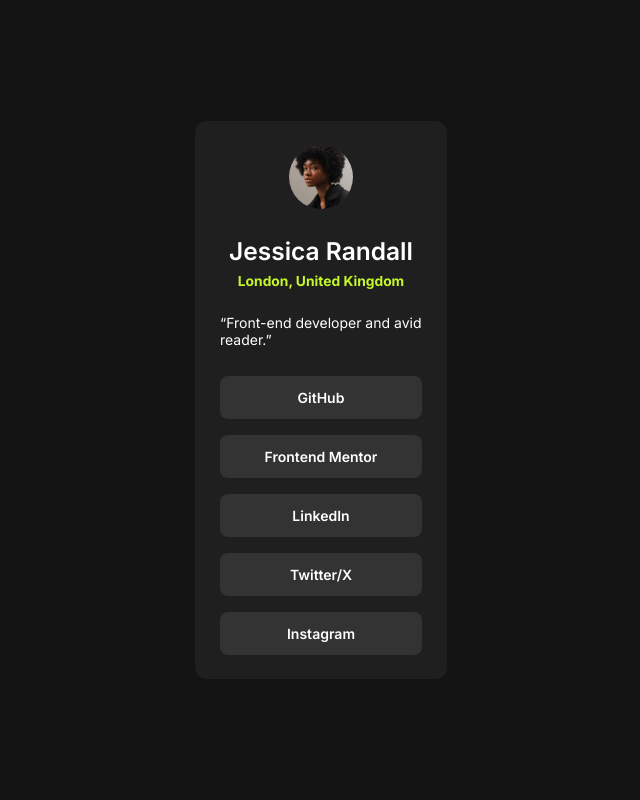
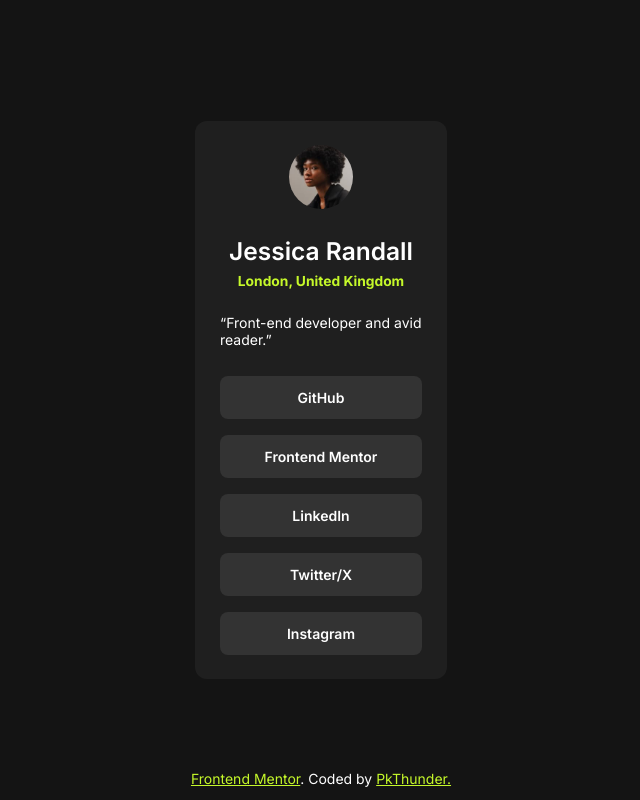
Before and after one commit to pkthunder87/social-links, a React (Vite) app: page / in a window 1280 px wide. Shown: the whole page, without its empty margins (319-959 px from the left). Built offline with nearby package versions, Linux system fonts and the light colour scheme.

Commit message:
Feat: Add Attribution

```diff
--- a/src/App.jsx
+++ b/src/App.jsx
@@ -1,14 +1,18 @@
 import AppLayout from "./components/AppLayout";
+import Attribution from "./components/Attribution";
 import Header from "./components/Header";
 import LinksBox from "./components/LinksBox";
 import "./sass/main.scss";
 
 function App() {
   return (
-    <AppLayout>
-      <Header />
-      <LinksBox />
-    </AppLayout>
+    <div>
+      <AppLayout>
+        <Header />
+        <LinksBox />
+      </AppLayout>
+      <Attribution />
+    </div>
   );
 }
 
--- /dev/null
+++ b/src/components/Attribution.jsx
@@ -0,0 +1,23 @@
+function Attribution() {
+  return (
+    <div className="attribution">
+      <a
+        target="_blank"
+        rel="noreferrer"
+        href="https://www.frontendmentor.io/challenges/social-links-profile-UG32l9m6dQ"
+      >
+        Frontend Mentor
+      </a>
+      . Coded by{" "}
+      <a
+        target="_blank"
+        rel="noreferrer"
+        href="https://github.com/pkthunder87/social-links"
+      >
+        PkThunder.
+      </a>
+    </div>
+  );
+}
+
+export default Attribution;
--- a/src/sass/_base.scss
+++ b/src/sass/_base.scss
@@ -74,14 +74,14 @@
   background-color: hsl(var(--color-grey-1000));
 }
 
-a:link,
-a:visited {
+.site-links:link,
+.site-links:visited {
   text-decoration: none;
   color: hsl(var(--color-white));
 }
 
-a:active,
-a:hover {
+.site-links:active,
+.site-links:hover {
   color: hsl(var(--color-grey-800));
   background-color: hsl(var(--color-green));
   cursor: url("./assets/images/icons8-cursor-18.png"), auto;
--- a/src/sass/_layout.scss
+++ b/src/sass/_layout.scss
@@ -15,29 +15,17 @@
    ============= */
 
 .attribution {
-  font-size: 1.6rem;
+  font-size: 1.4rem;
   text-align: center;
 
   text-wrap: balance;
-  margin-block-start: 3rem;
-  margin-block-end: -1.5rem;
-
-  @media (min-width: 600px) {
-    margin-block-start: -2rem;
-    margin-block-end: 3rem;
-    font-size: 1.9rem;
-  }
-
-  @media (min-width: 900px) {
-    margin-block-start: -7rem;
-    margin-block-end: 2.5rem;
-  }
+  margin-block-start: -3rem;
 
   @media (min-width: 1420px) {
   }
 }
 .attribution a {
-  color: hsl(228, 45%, 44%);
+  color: hsl(var(--color-green));
 }
 
 /* =============
```
